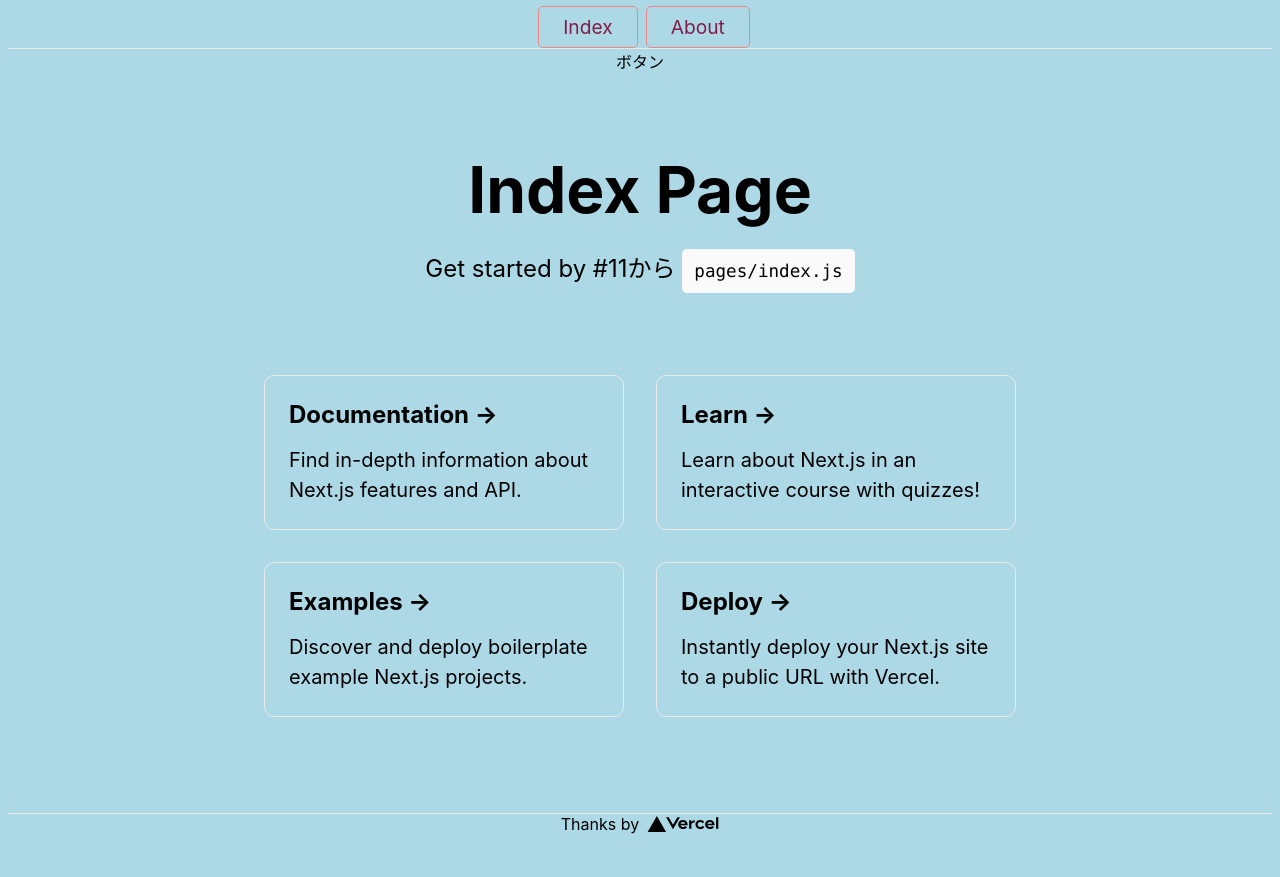
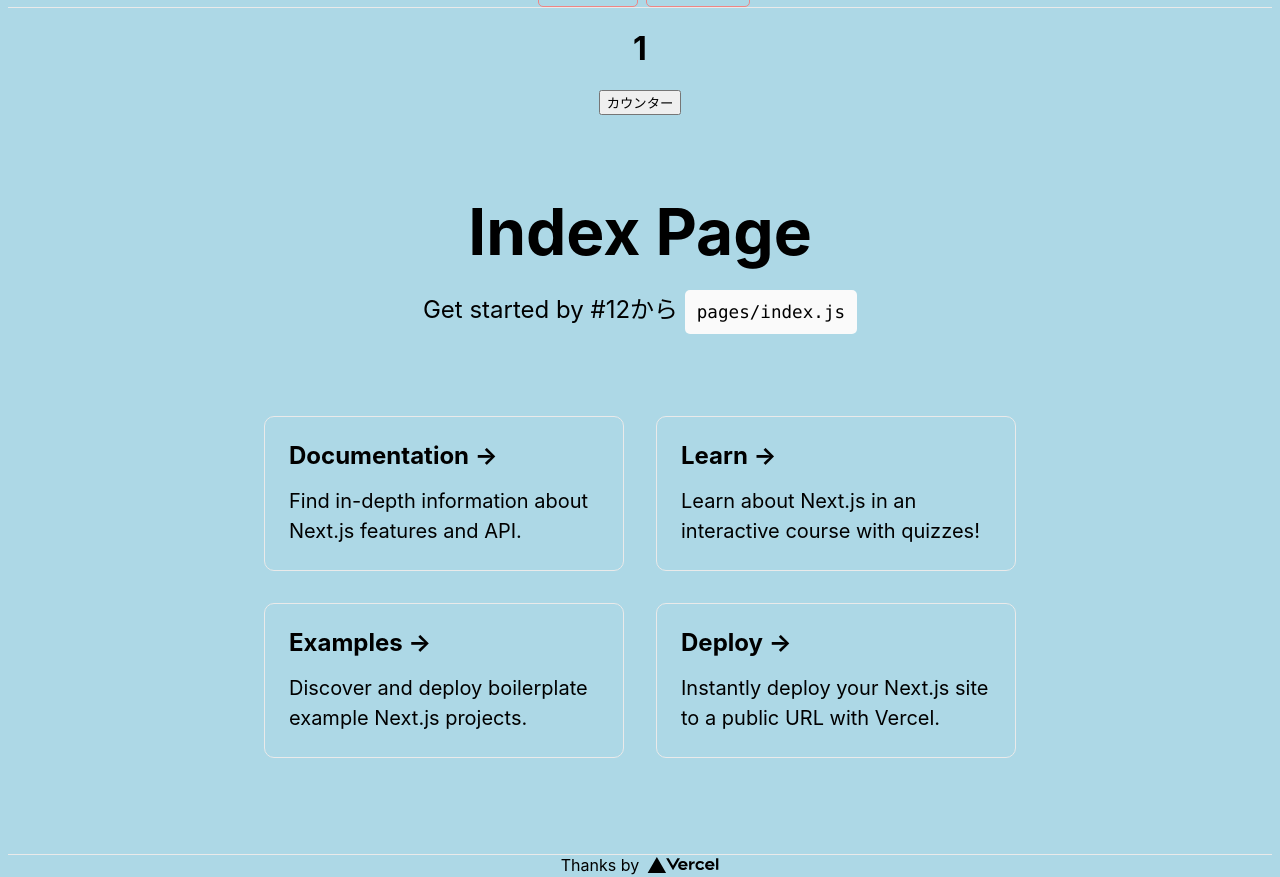
Before and after one commit to kinaoshi/react-desk, a Next.js app: page / in a window 1280 px wide. Before the commit the page ends 836 px from the top, so only its background shows below. Built offline with nearby package versions, Linux system fonts and the light colour scheme.

Commit message:
✨ カウンターを設置して useState でカウントアップする

```diff
--- a/src/components/Headline/index.jsx
+++ b/src/components/Headline/index.jsx
@@ -6,7 +6,7 @@ export function Headline(props) {
 			<h1 className={classes.title}>{props.page} Page</h1>
 
 			<p className={classes.description}>
-				Get started by #11から {props.children}
+				Get started by #12から {props.children}
 
 			</p>
 		</>
--- a/src/pages/index.jsx
+++ b/src/pages/index.jsx
@@ -1,5 +1,5 @@
 import Head from "next/head";
-import { useCallback, useEffect } from "react";
+import { useEffect, useState } from "react";
 import { Footer } from "src/components/Footer";
 import { Header } from "src/components/Header";
 import { Main } from "src/components/Main";
@@ -8,13 +8,14 @@ import classes from "../styles/Home.module.css";
 
 
 export default function Home() {
+   const [count, setCount] = useState(1);
 
-	const foo = 1;
-	const handleClick=useCallback((e)=>  {
-		console.log(e.target.href);
-		e.preventDefault();
-		alert(foo);
-	},[]);
+	const handleClick=(e)=>  {
+
+		setCount ((count) => count + 1);
+		setCount ((count) => count + 1);
+
+	};
     useEffect(() => {
 		document.body.style.backgroundColor="lightblue"
 		return ()=> {
@@ -27,12 +28,13 @@ export default function Home() {
 				<title>Index Page</title>
 			</Head>
 			<Header />
-			<a
+			<h1>{count}</h1>
+			<button
 				href="./about"
 				onClick={handleClick}
 			>
-				ボタン
-			</a>
+				カウンター
+			</button>
 
 			<Main page="index" />
 			<Footer />
```
